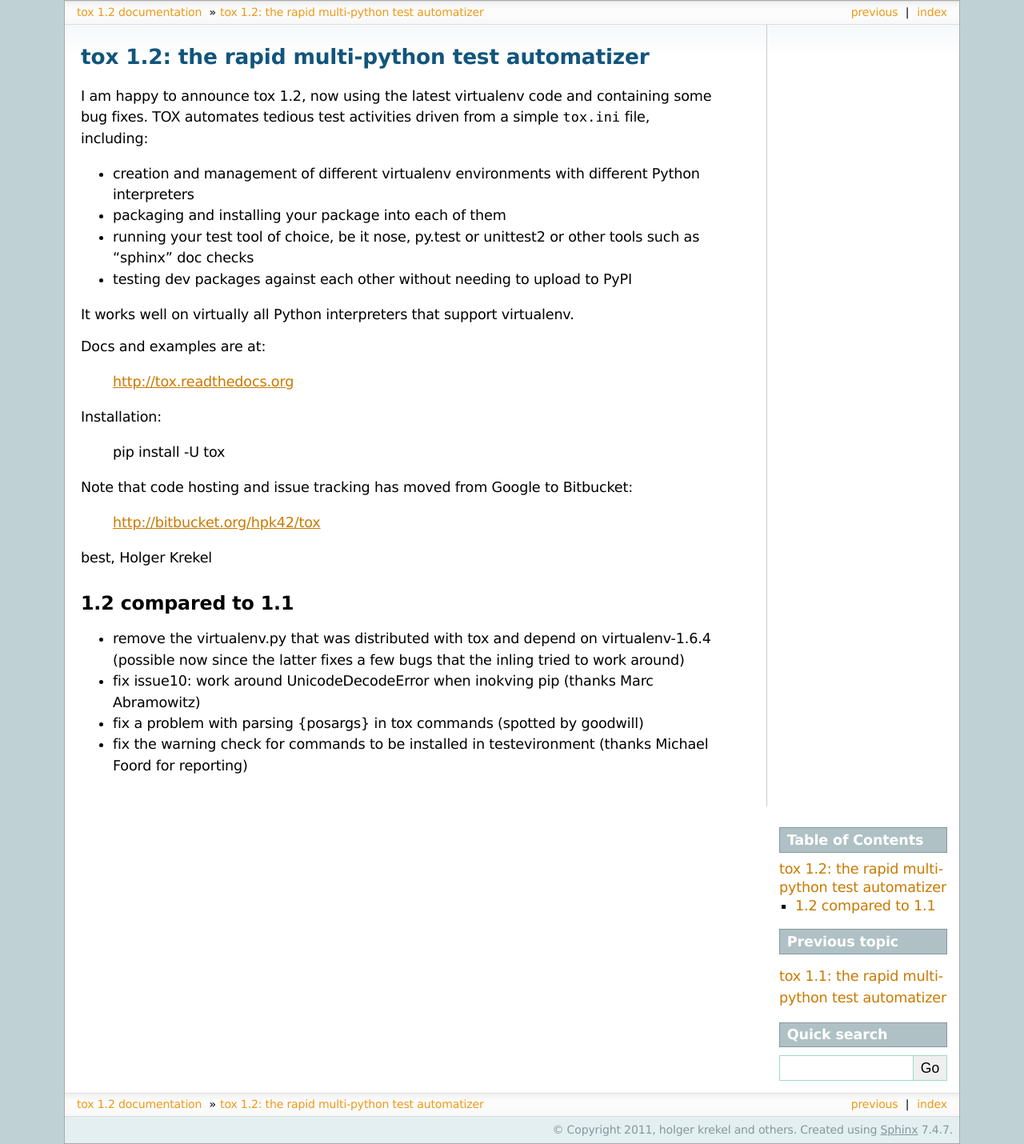
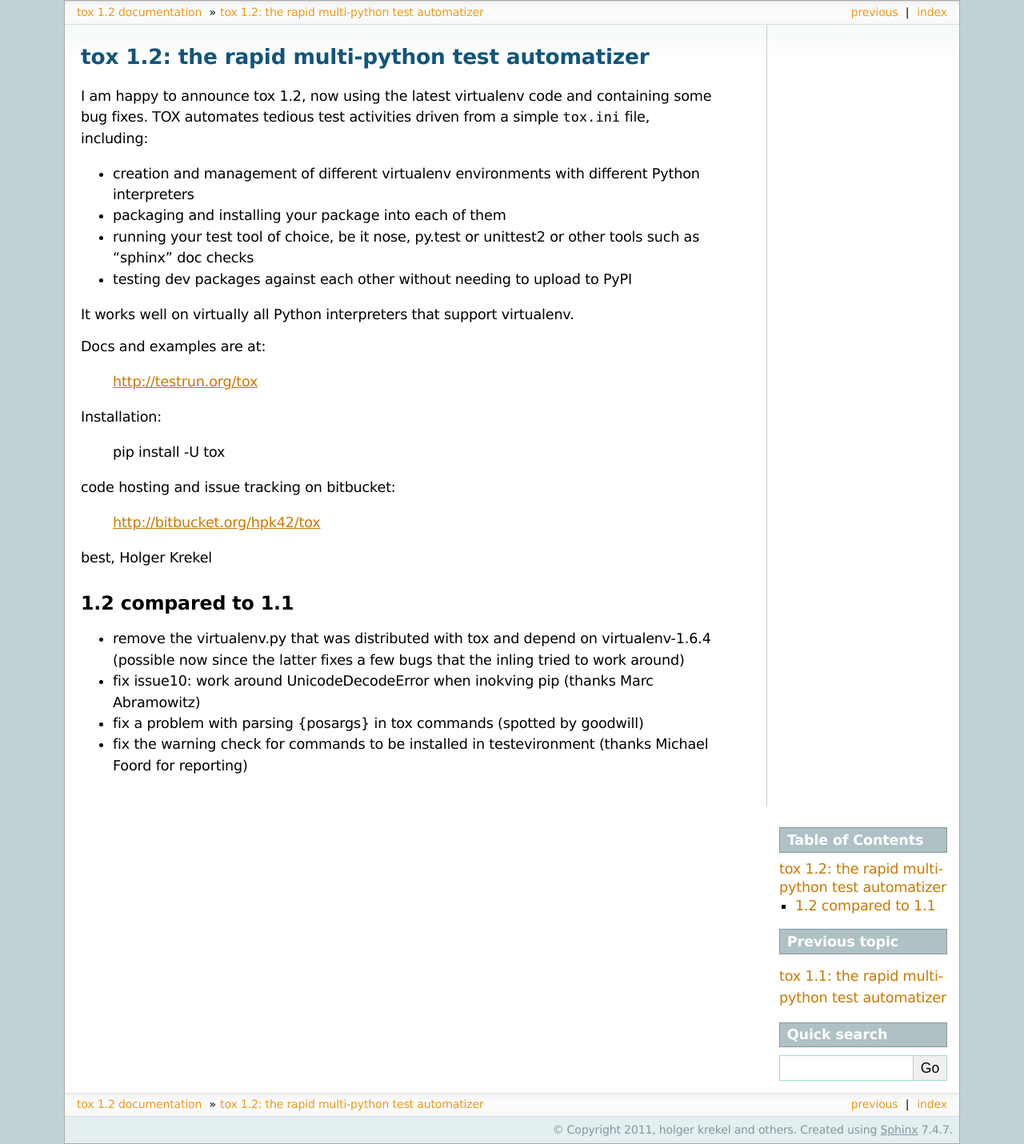
Before and after one commit to msabramo/tox, a Sphinx documentation site: the page built from doc/announce/release-1.2.txt, in a window 1280 px wide. Shown: the whole page at 80% size. Built offline with Sphinx 7.4.7, drawn with Linux system fonts in a browser that asks for light colours.

Commit message:
fix announcement link

```diff
--- a/doc/announce/release-1.2.txt
+++ b/doc/announce/release-1.2.txt
@@ -16,13 +16,13 @@
 
 Docs and examples are at:
 
-    http://tox.readthedocs.org
+    http://testrun.org/tox
 
 Installation:
 
     pip install -U tox
 
-Note that code hosting and issue tracking has moved from Google to Bitbucket:
+code hosting and issue tracking on bitbucket:
 
     http://bitbucket.org/hpk42/tox
 
```
